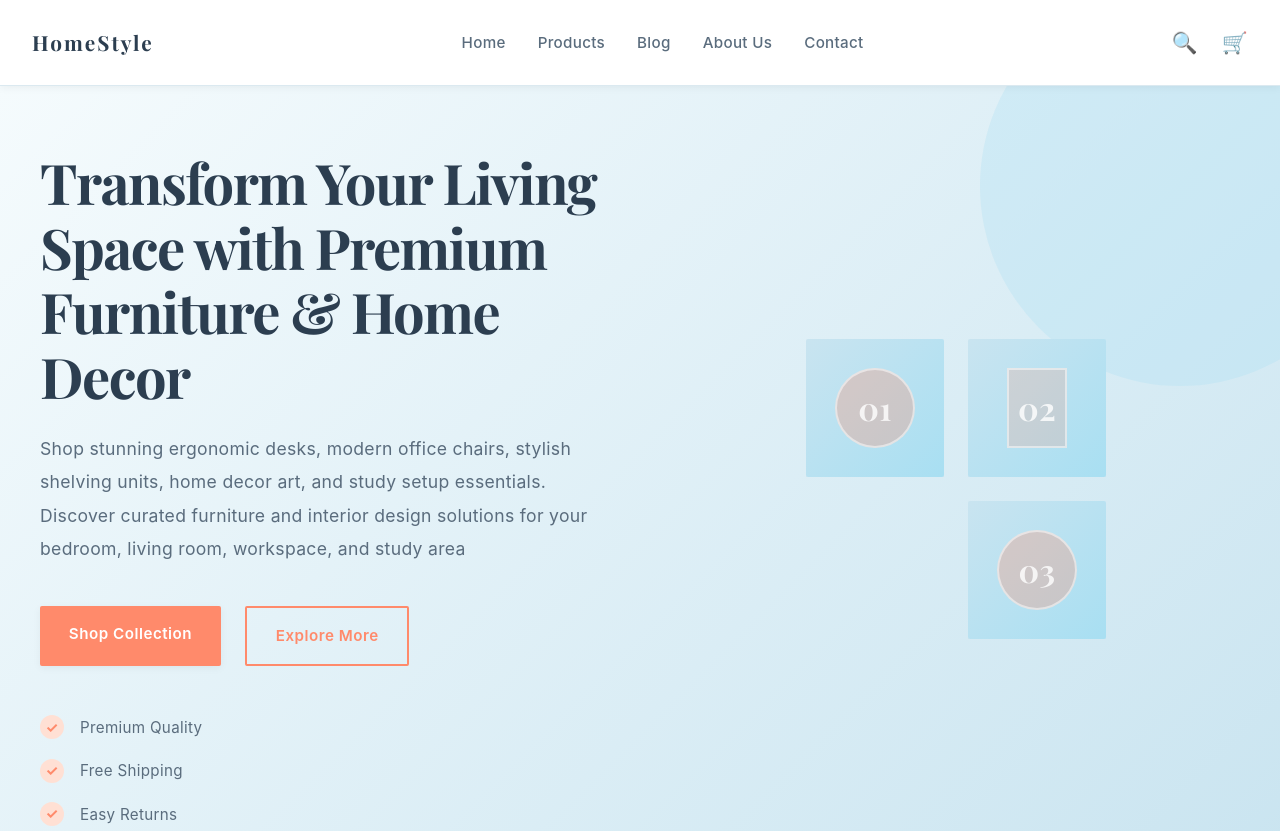
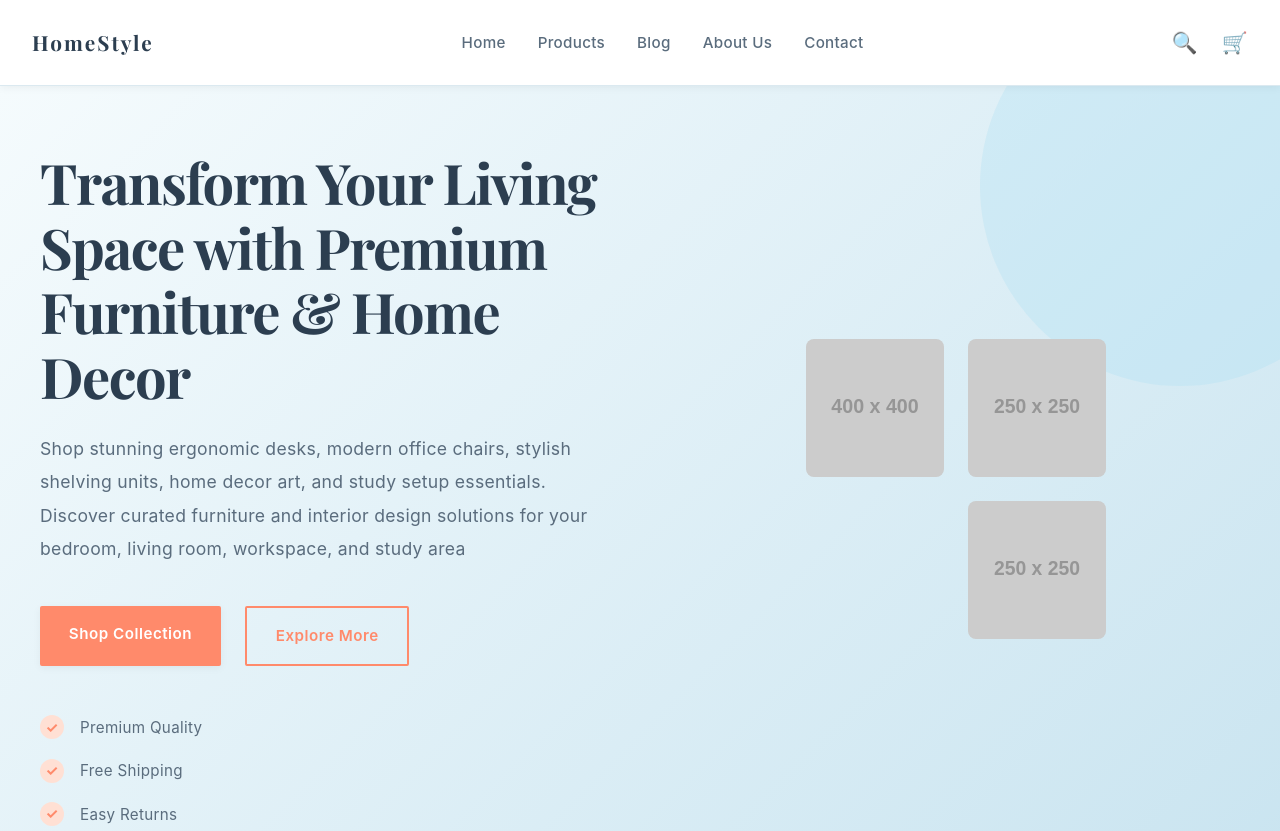
Before and after one commit to ShivangiSingh13/HomeStyle, a plain HTML site: page index.html in a window 1280 px wide. Shown: the top 831 px of the page. Drawn offline with nearby package versions, Linux system fonts and the light colour scheme; placeholder pictures from the web are drawn by us.

Commit message:
Update index.html

```diff
--- a/index.html
+++ b/index.html
@@ -194,19 +194,13 @@
             <div class="hero-visual">
                 <div class="hero-image-grid">
                     <div class="hero-image-item hero-image-large">
-                        <div class="image-placeholder">
-                            <div class="decor-elem decor-circle">01</div>
-                        </div>
+                        <img src="https://via.placeholder.com/400x400?text=Premium+Desk" alt="Ergonomic Study Desk" style="width: 100%; height: 100%; object-fit: cover; border-radius: 8px;">
                     </div>
                     <div class="hero-image-item">
-                        <div class="image-placeholder">
-                            <div class="decor-elem decor-rect">02</div>
-                        </div>
+                        <img src="https://via.placeholder.com/250x250?text=Office+Chair" alt="Ergonomic Office Chair" style="width: 100%; height: 100%; object-fit: cover; border-radius: 8px;">
                     </div>
                     <div class="hero-image-item">
-                        <div class="image-placeholder">
-                            <div class="decor-elem decor-circle">03</div>
-                        </div>
+                        <img src="https://via.placeholder.com/250x250?text=Wall+Art" alt="Modern Wall Art" style="width: 100%; height: 100%; object-fit: cover; border-radius: 8px;">
                     </div>
                 </div>
             </div>
```
